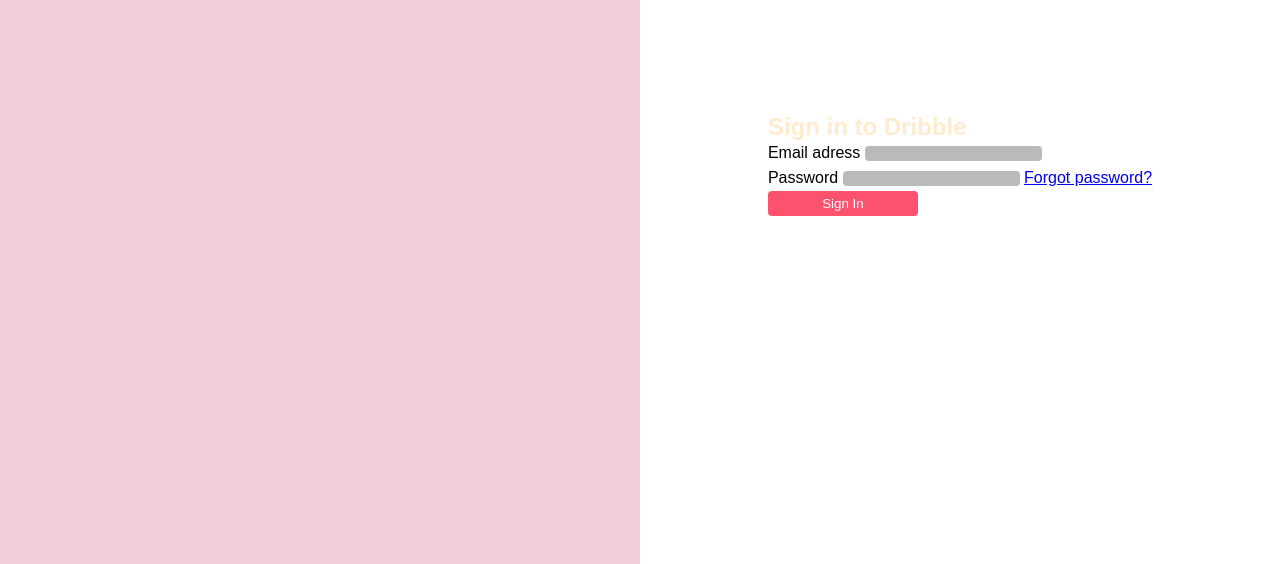
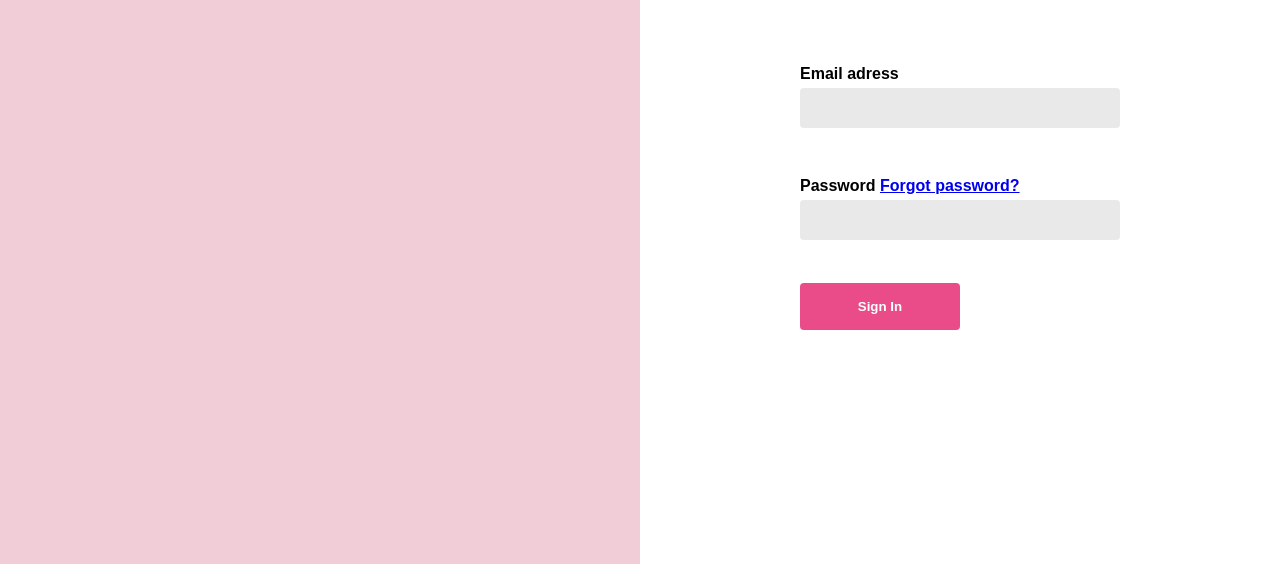
Before and after one commit to OUSSADIKarim/aak-, a plain HTML site: page index.html in a window 1280 px wide. Shown: the part 236-800 px from the top of the page. Drawn offline with Linux system fonts and the light colour scheme.

Commit message:
form style modified

```diff
--- a/index.html
+++ b/index.html
@@ -41,10 +41,9 @@
           <label for="email">Email adress</label>
           <input type="email" id="email" name="email">
         </div>
-        <div>
-          <label for="password">Password</label>
+        <div class="password_div">
+          <label for="password">Password <a href="/">Forgot password?</a></label>
           <input type="password" id="password" name="password">
-          <a href="/">Forgot password?</a>
         </div>
         <button type="submit">Sign In</button>
       </form>
--- a/style.css
+++ b/style.css
@@ -12,7 +12,7 @@ body {
 }
 
 .title {
-  color: blanchedalmond;
+  font-weight: bold;
 }
 .p {
   color: red;
@@ -90,22 +90,52 @@ h1 {
   opacity: 0.7;
 }
 
-.rignt_content{
+.rignt_content {
   display: flex;
   flex-direction: column;
+  justify-content: center;
+  align-items: center;
+  gap: 2rem;
+  width: 100%;
+  height: 100vh;
+}
 
+.rignt_content form {
+  display: flex;
+  flex-direction: column;
+  justify-content: center;
+  gap: 2rem;
+  width: 50%;
+  height: 50%;
 }
-button {
-  width: 150px;
-  background-color: rgb(253, 82, 110);
-  color: white;
-  border-radius: 4px;
-  border: none;
-  padding: 5px;
+
+.rignt_content form div {
+  width: 100%;
+  height: 20%;
+  display: flex;
+  flex-direction: column;
+  justify-content: center;
+}
+
+form label {
+  font-weight: bold;
 }
 
 form input {
-  background-color: rgba(145, 145, 145, 0.623);
+  background-color: rgba(145, 145, 145, 0.2);
   border-radius: 4px;
   margin-block: 5px;
+  height: 50%;
 }
+
+button {
+  width: 50%;
+  background-color: #ea4c89;
+  color: white;
+  font-weight: bold;
+  border-radius: 4px;
+  border: none;
+  padding-block: 1rem;
+  padding-inline: 2rem;
+  cursor: pointer;
+}
```
